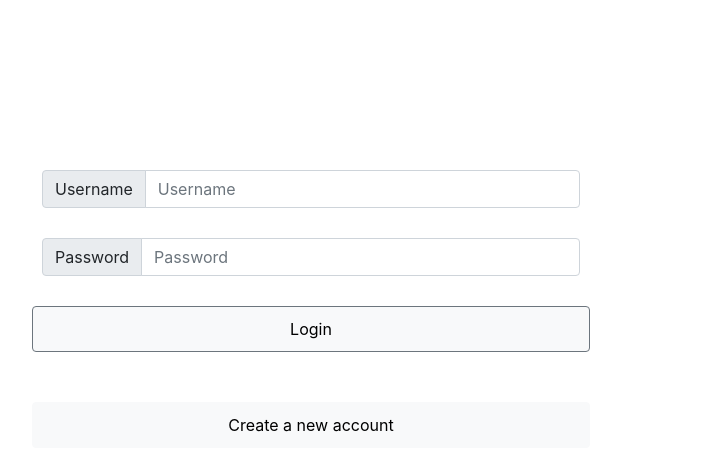
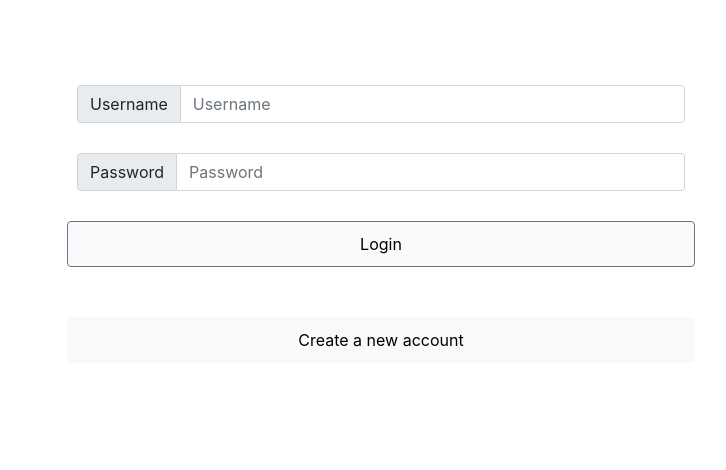
Before and after one commit to BenEli1/WhatsappWebReplica, a React (Create React App) app: page / in a window 1280 px wide. Shown: the top 470 px of the page, without its empty margins (269-995 px from the left). Built offline with nearby package versions, Linux system fonts and the light colour scheme.

Commit message:
fixed again

```diff
--- a/src/index.css
+++ b/src/index.css
@@ -18,8 +18,7 @@ margin: 10px;
 
 .mainbox{
   position: relative;
-  top: 150px;
-  padding-bottom: 150px;
+  padding-top: 5%;
 }
 
 #newaccount{
@@ -45,6 +44,7 @@ margin: 10px;
 }
 
 .container{
+  max-width: none;
   margin: 0px;
   padding: 0px;
 }
```
